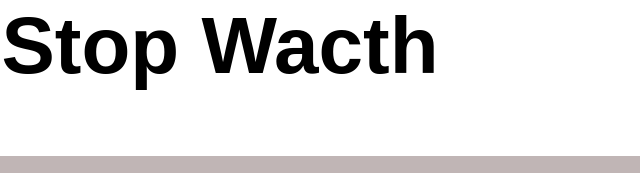
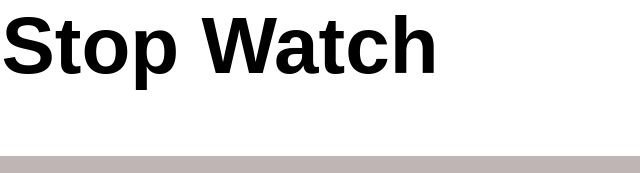
Before and after one commit to muhammedma-2006/stopwatch, a plain HTML site: page index.html in a window 1280 px wide. Shown: the top 173 px of the page, 420-1060 px from the left. Drawn offline with Linux system fonts and the light colour scheme.

Commit message:
Update index.html

```diff
--- a/index.html
+++ b/index.html
@@ -7,7 +7,7 @@
     <link rel="stylesheet" href="./style.css">
 </head>
 <body>
-    <h1>Stop Wacth</h1>
+    <h1>Stop Watch</h1>
 
     <div class="timer">
         <h1 id="timer">00:00:00:00</h1>
```
